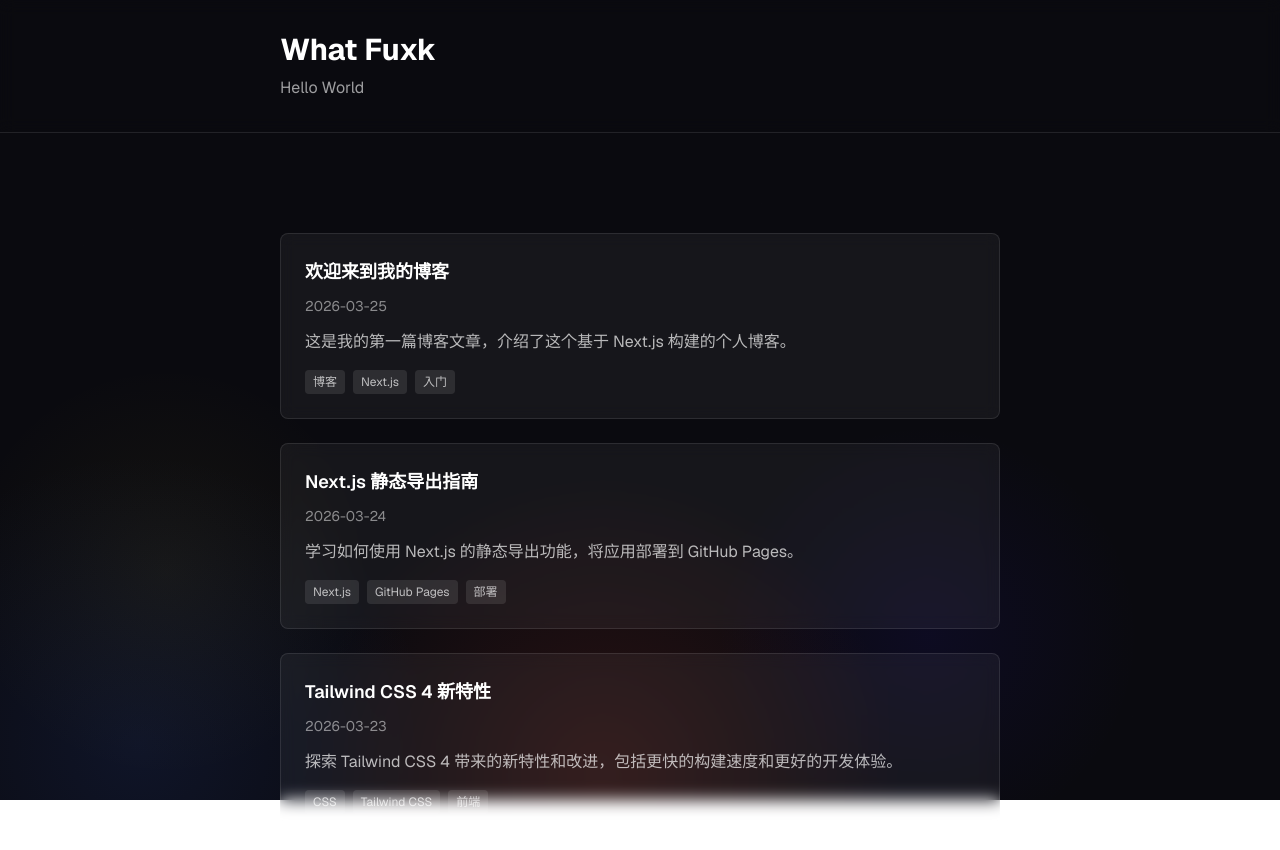
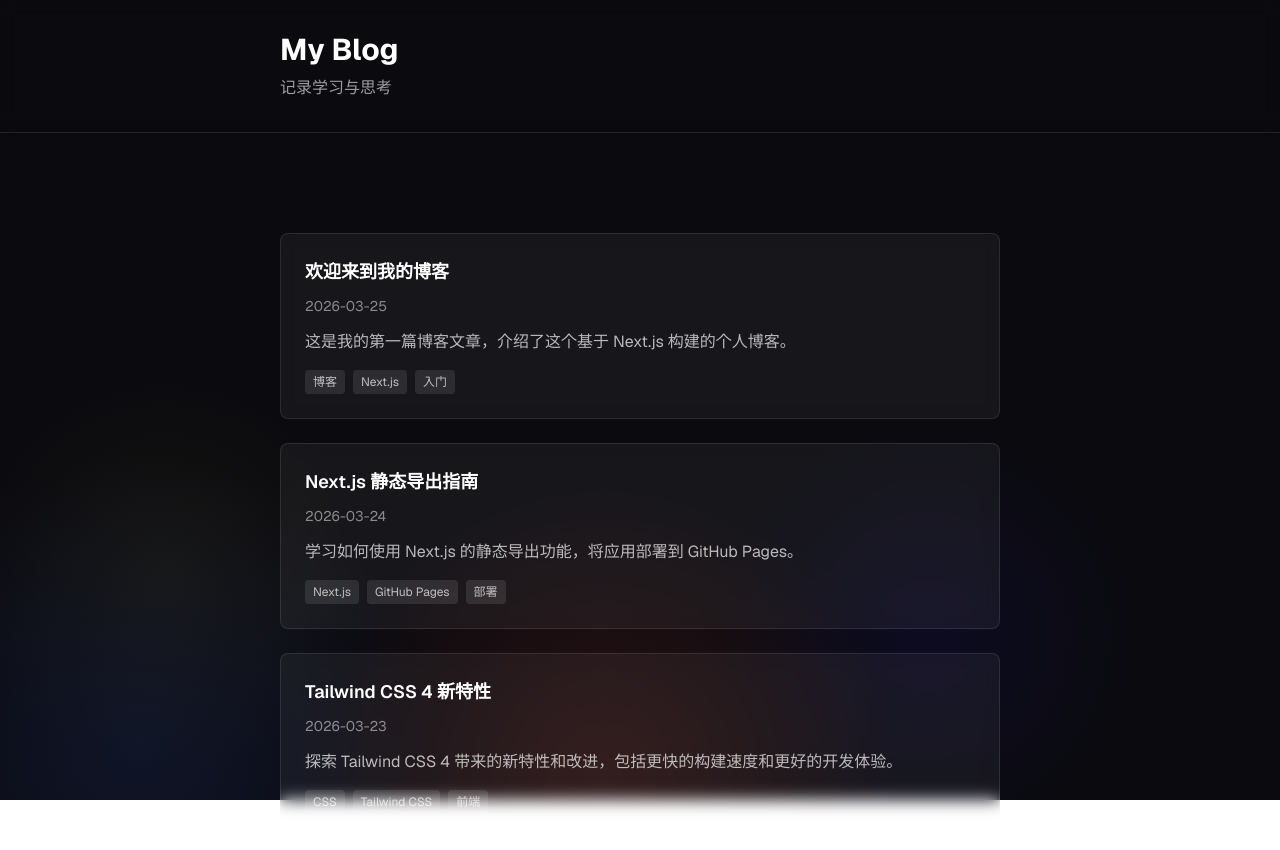
Before and after one commit to tcodz/tcodz, a Next.js app: page / in a window 1280 px wide. Shown: the top 850 px of the page. Built offline with nearby package versions, Linux system fonts and the light colour scheme.

Commit message:
fix: 添加 basePath 配置支持 GitHub Pages 部署
- 添加 basePath: '/tcodz' 配置
- 修复文章页面路径问题
- 恢复正确的博客标题

```diff
--- a/app/layout.tsx
+++ b/app/layout.tsx
@@ -14,8 +14,8 @@ const geistMono = Geist_Mono({
 });
 
 export const metadata: Metadata = {
-  title: "WFFFFF",
-  description: "Hello World",
+  title: "My Blog",
+  description: "个人博客 - 记录学习与思考",
 };
 
 export default function RootLayout({
--- a/app/page.tsx
+++ b/app/page.tsx
@@ -9,10 +9,10 @@ export default function Home() {
       <header className="border-b border-white/10 backdrop-blur-sm">
         <div className="max-w-3xl mx-auto px-6 py-8">
           <h1 className="text-3xl font-bold text-white">
-            What Fuxk
+            My Blog
           </h1>
           <p className="mt-2 text-white/60">
-            Hello World
+            记录学习与思考
           </p>
         </div>
       </header>
--- a/next.config.ts
+++ b/next.config.ts
@@ -2,6 +2,7 @@ import type { NextConfig } from "next";
 
 const nextConfig: NextConfig = {
   output: 'export',
+  basePath: '/tcodz',
   images: {
     unoptimized: true,
   },
```
